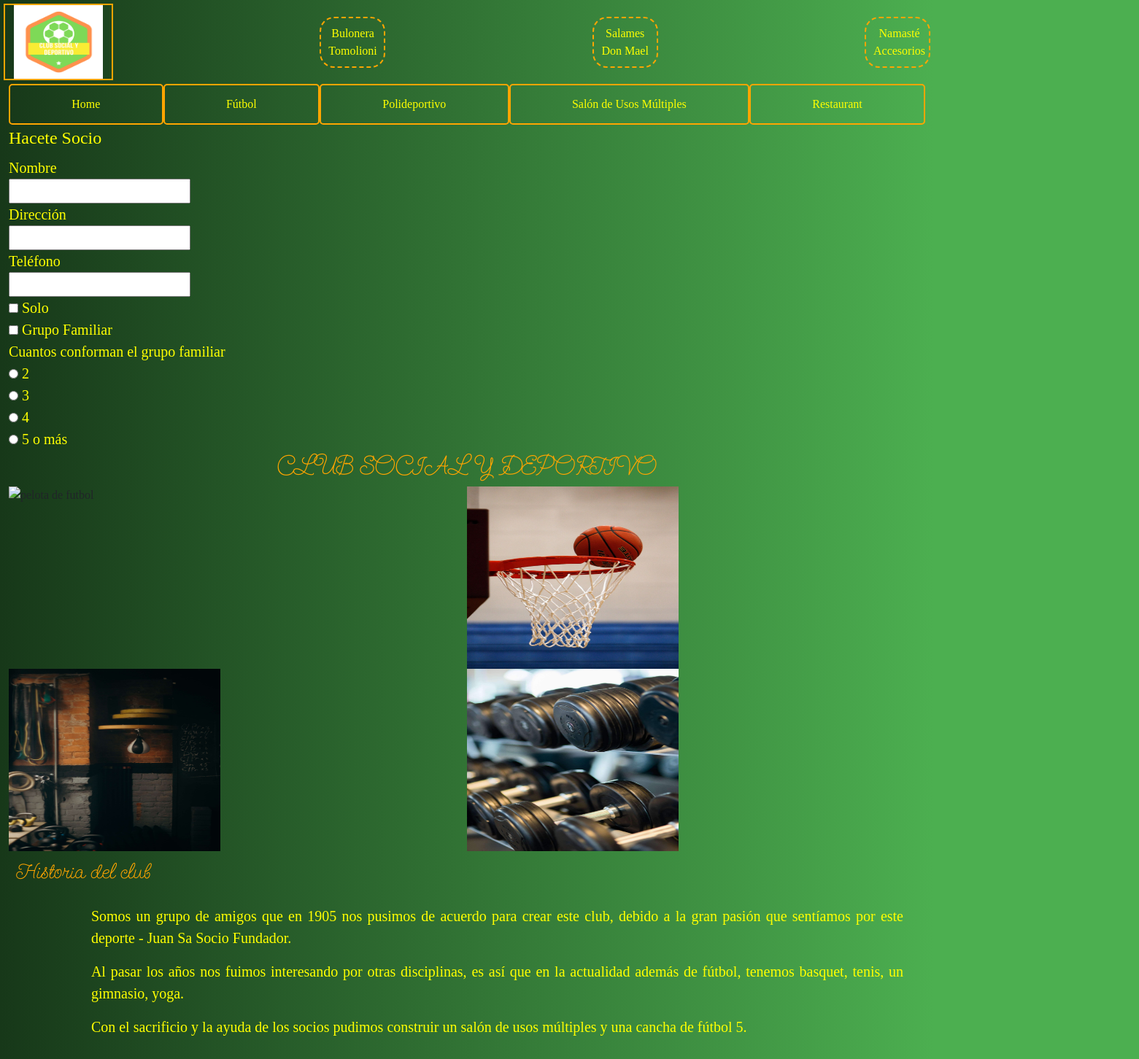
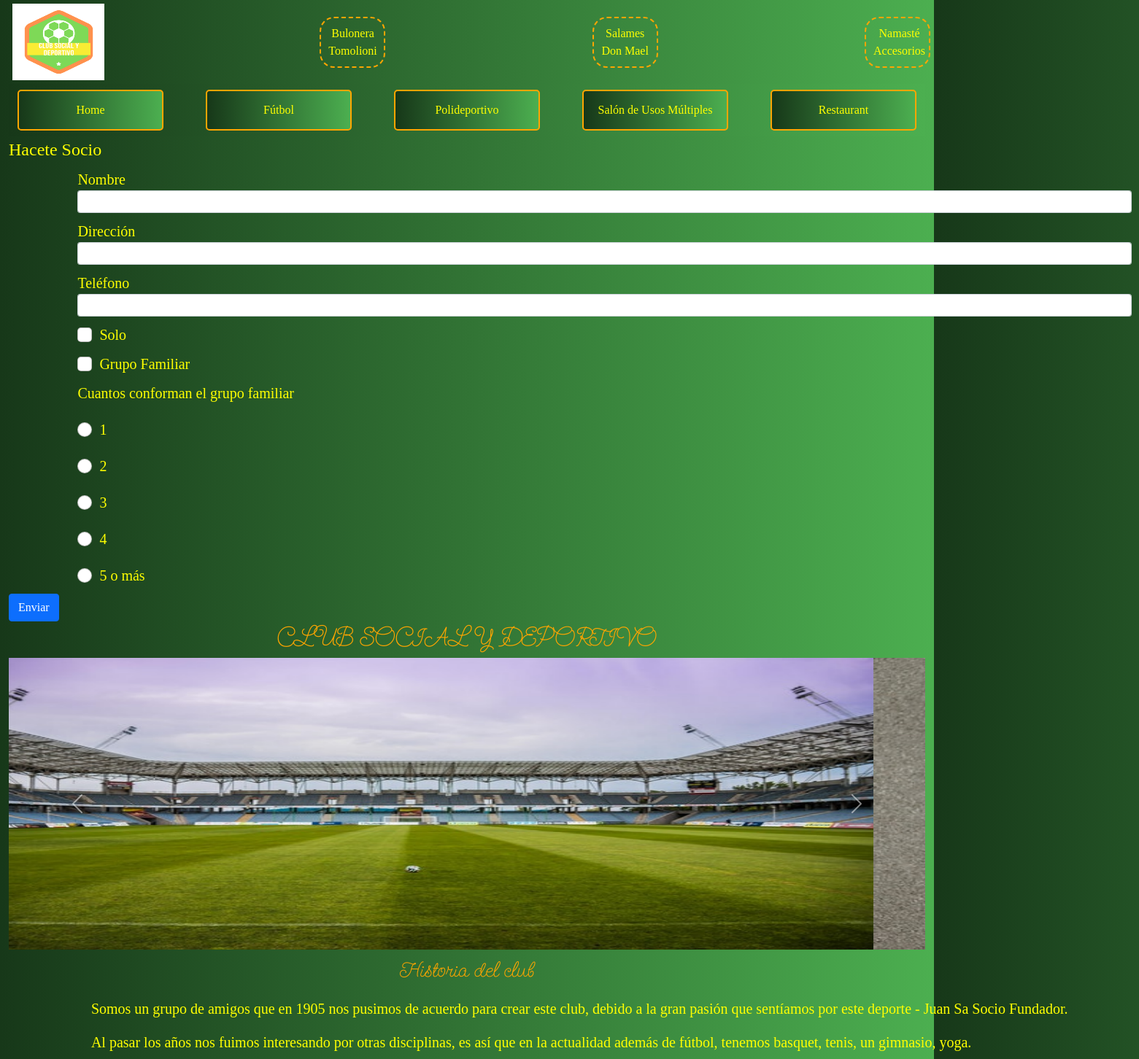
Before and after one commit to ArielTom81/ClubTomolioni, a plain HTML site: page index.html in a window 1280 px wide. Shown: the top 1452 px of the page at 73% size, 1561 px wide, since content can reach past the window. Drawn offline with Linux system fonts and the light colour scheme.

Commit message:
bootstrap nav y aside

```diff
--- a/CSS/principal.css
+++ b/CSS/principal.css
@@ -15,16 +15,16 @@
 
 /*Acá empieza el navegador*/
 
-.navegador {
+.principal nav {
+    background-image: linear-gradient(to left, #4CAF50, #173819);
     justify-items: stretch;
     text-align: center;
-    display: grid;
-    grid-template-areas:
-    "navegadorPagina1 navegadorPagina2 navegadorPagina3 navegadorPagina4 navegadorPagina5";
 }
 
 .navegadorPagina1, .navegadorPagina2, .navegadorPagina3, .navegadorPagina4, .navegadorPagina5 {
     color: yellow;
+    background-image: linear-gradient(to left, #4CAF50, #173819);
+    width: 200px;
     border-radius: 5px;
     border: solid 2px orange;
     text-decoration: none;
@@ -55,7 +55,6 @@ body {
 }
 
 .publi img{
-    border: solid 2px orange;
     width: 150px;
     height: 105px;
     transition: transform 2s
@@ -85,6 +84,7 @@ body {
 .fotoRestaurant{
     width: 100%;
     height: auto;
+    padding: 2px;
 }
 
 .principalDeporte {
@@ -93,9 +93,7 @@ body {
 }
 
 .principalDeporte > div {
-    display: flex;
     align-items: center;
-    flex-wrap: wrap;
     padding: 10px;
 }
 
@@ -146,18 +144,10 @@ h1 {
     font-size: 35px;
 }
 
-.social {
-    display: grid;
-    grid-template-areas:
-    "deporteImg1 deporteImg2"
-    "deporteImg3 deporteImg4" ;
+.social img {
+    width: 400px;
+    height: 400px;
 }
-
-.social img {
-    width: 290px;
-    height: 250px;
-}
-
 
 h2{
     text-align: center;
--- a/index.html
+++ b/index.html
@@ -22,39 +22,93 @@
                 </aside>
             </header>
             <main class="principal">
-                <nav class="navegador">
-                    <a class="navegadorPagina1" href="index.html">Home</a>
-                    <a class="navegadorPagina2" href="paginas/futbol.html">Fútbol</a>
-                    <a class="navegadorPagina3" href="paginas/polideportivo.html"> Polideportivo</a>
-                    <a class="navegadorPagina4" href="paginas/salondeusos.html">Salón de Usos Múltiples</a>
-                    <a class="navegadorPagina5" href="paginas/restaurant.html">Restaurant</a>
+                <nav class="navbar navbar-expand-lg navbar-light" style="background-color: #4CAF50;;">
+                    <div class="container-fluid">
+                        <a class="navegadorPagina1" href="index.html">Home</a>
+                        <a class="navegadorPagina2" href="paginas/futbol.html">Fútbol</a>
+                        <a class="navegadorPagina3" href="paginas/polideportivo.html"> Polideportivo</a>
+                        <a class="navegadorPagina4" href="paginas/salondeusos.html">Salón de Usos Múltiples</a>
+                        <a class="navegadorPagina5" href="paginas/restaurant.html">Restaurant</a>
+                    </div>
                 </nav>
                 <section class="principalDeporte">
                     <form action="">
                         <fieldset class="deporteHorarios">
                             <legend>Hacete Socio</legend>
-                            <label for="nombre">Nombre</label> <br>
-                            <input type="text" name="nombre"> <br>
-                            <label for="direccion">Dirección</label> <br>
-                            <input type="text" name="direccion"> <br>
-                            <label for="telefono">Teléfono</label> <br>
-                            <input type="number" name="telefono"> <br>
-                            <input type="checkbox" value="s"> Solo <br>
-                            <input type="checkbox" value="g"> Grupo Familiar <br>
-                            <label for="">Cuantos conforman el grupo familiar</label> <br>
-                            <input type="radio" name="cuantos conforman el grupo familiar"> 2 <br>
-                            <input type="radio" name="cuantos conforman el grupo familiar"> 3 <br>
-                            <input type="radio"name="cuantos conforman el grupo familiar"> 4 <br>
-                            <input type="radio"name="cuantos conforman el grupo familiar"> 5 o más <br>
+                            <div class="form-group">
+                                <label for="nombre">Nombre</label>
+                                <input class="form-control form-control-sm" type="text" name="nombre">
+                            </div>
+                            <div class="form-group">
+                                <label for="direccion">Dirección</label>
+                                <input class="form-control form-control-sm " type="text" name="direccion">
+                            </div>
+                            <div class="form-group">
+                                <label for="telefono">Teléfono</label>
+                                <input class="form-control form-control-sm" type="number" name="telefono">
+                            </div>
+                            <div class="form-check">
+                                <input class="form-check-input" type="checkbox" value="s"> Solo
+                            </div>
+                            <div class="form-check">
+                                <input class="form-check-input" type="checkbox" value="g"> Grupo Familiar
+                            </div>
+                            <div>
+                                <label for="">Cuantos conforman el grupo familiar</label>
+                            </div>
+                            <div class="form-check form-check-inline">
+                                <input class="form-check-input" type="radio" name="inlineRadioOptions" id="inlineRadio1" value="option1">
+                                <label class="form-check-label" for="inlineRadio1">1</label>
+                            </div>
+                            <div class="form-check form-check-inline">
+                                <input class="form-check-input" type="radio" name="inlineRadioOptions" id="inlineRadio2" value="option2">
+                                <label class="form-check-label" for="inlineRadio2">2</label>
+                            </div>
+                            <div class="form-check form-check-inline">
+                                <input class="form-check-input" type="radio" name="inlineRadioOptions" id="inlineRadio3" value="option3">
+                                <label class="form-check-label" for="inlineRadio3">3</label>
+                            </div>
+                            <div class="form-check form-check-inline">
+                                <input class="form-check-input" type="radio" name="inlineRadioOptions" id="inlineRadio4" value="option4">
+                                <label class="form-check-label" for="inlineRadio4">4</label>
+                            </div>
+                            <div class="form-check form-check-inline">
+                                <input class="form-check-input" type="radio" name="inlineRadioOptions" id="inlineRadio5" value="option5">
+                                <label class="form-check-label" for="inlineRadio5">5 o más</label>
+                            </div> <br>
+                            <button type="button" class="btn btn-primary">Enviar</button>
                         </fieldset>
                     </form>
                 </section>
                 <h1>CLUB SOCIAL Y DEPORTIVO</h1>
                 <section class="social">
-                    <img class="deporteImg1" src="imagenes/futbol1.jpg" alt="pelota de futbol" title="Pelota">
-                    <img class="deporteImg2" src="imagenes/basquet1.jpg" alt="pelota basquet" title="Basquet">
-                    <img class="deporteImg3" src="imagenes/boxeo3.jpg" alt="guantes boxeo" title="Boxeo">
-                    <img class="deporteImg4" src="imagenes/pesas2.jpg" alt="pesas" title="Gimnasio">
+                   <div id="carouselExampleControls" class="carousel slide" data-bs-ride="carousel">
+                        <div class="carousel-inner">
+                            <div class="carousel-item active">
+                                <img src="imagenes/futbol2.jpg" class="img-fluid d-block w-100" alt="futbol">
+                            </div>
+                            <div class="carousel-item">
+                                <img src="imagenes/boxeo1.jpg" class="img-fluid d-block w-100" alt="guantes box">
+                            </div>
+                            <div class="carousel-item">
+                                <img src="imagenes/basquet2.jpg" class="img-fluid d-block w-100" alt="boxeo">
+                            </div>
+                            <div class="carousel-item">
+                                <img src="imagenes/pesas1.jpg" class="img-fluid d-block w-100" alt="pesas">
+                            </div>
+                            <div class="carousel-item">
+                                <img src="imagenes/tenis1.jpg" class="img-fluid d-block w-100" alt="tenis">
+                            </div>
+                        </div>
+                        <button class="carousel-control-prev" type="button" data-bs-target="#carouselExampleControls" data-bs-slide="prev">
+                            <span class="carousel-control-prev-icon" aria-hidden="true"></span>
+                            <span class="visually-hidden">Previous</span>
+                        </button>
+                        <button class="carousel-control-next" type="button" data-bs-target="#carouselExampleControls" data-bs-slide="next">
+                            <span class="carousel-control-next-icon" aria-hidden="true"></span>
+                            <span class="visually-hidden">Next</span>
+                        </button>
+                    </div>
                 </section>
                 <section class="principalDeporte">
                     <div class="deporteHorarios">
```
Also changed, not shown: paginas/futbol.html (+14 -12 lines), imagenes/boxeo4.jpg (added), imagenes/boxeo5.jpg (added).
